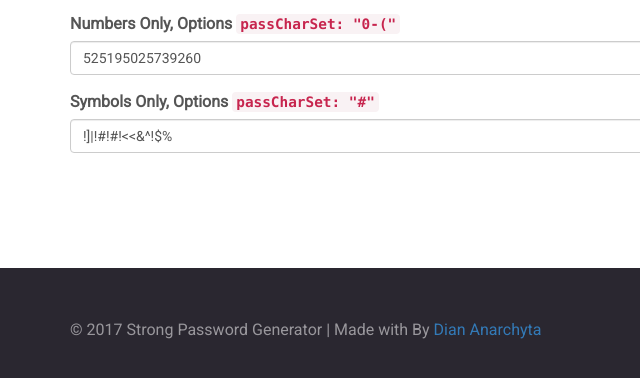
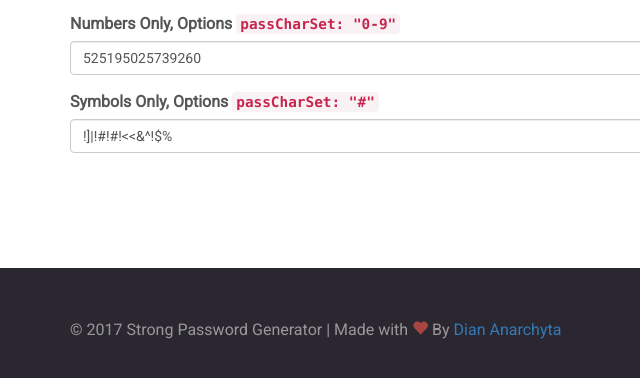
Before and after one commit to anarchyta/StrongPassword, a plain HTML site: page index.html in a window 1280 px wide. Shown: the part 1292-1670 px from the top of the page, 0-640 px from the left. Drawn offline with nearby package versions, Linux system fonts and the light colour scheme.

Commit message:
Update index.html

```diff
--- a/index.html
+++ b/index.html
@@ -1,9 +1,9 @@
 <!DOCTYPE html>
 <html lang="en">
   <head>
-    <meta charset="utf-8">
-    <meta http-equiv="X-UA-Compatible" content="IE=edge">
-    <meta name="viewport" content="width=device-width, initial-scale=1">
+    <meta content='text/html; charset=UTF-8' http-equiv='Content-Type'/>
+    <meta content='IE=edge' http-equiv='X-UA-Compatible'/>
+    <meta content='width=device-width, initial-scale=1, maximum-scale=1' name='viewport'/>
     <title>Strong Password Generator</title>
     <link href='assets/css/bootstrap.min.css' rel='stylesheet'/>
     <link href='assets/css/style.min.css' rel='stylesheet'/>
@@ -20,6 +20,7 @@
         <h1><span class="text-uppercase">Strong Password</span> <small>Generator</small></h1>
         <p>Generate strong, secure, random passwords online. Also, learn to define strong passwords.</p>
         <a class="btn btn-default" href="documentation.html">Documentation</a>
+        <a class="btn btn-default" href="https://codecanyon.net/item/strong-password-generator/19335738?ref=anarchyta" target="blank">Buy Now</a>
       </div>
     </header>
     <div class="page-content">
@@ -115,7 +116,7 @@
             </div>
           </div>
           <div class="form-group">
-            <label>Numbers Only, Options <code>passCharSet: "0-("</code></label>
+            <label>Numbers Only, Options <code>passCharSet: "0-9"</code></label>
             <div class="input-group" id="test4">
               <input type="text" class="form-control">
               <div class="input-group-btn">
@@ -137,7 +138,7 @@
     </div>
     <footer class="footer">
       <div class="container">
-        <p>&copy; 2017 Strong Password Generator | Made with <i class="fa fa-heart text-danger"></i> By <span class="author"></span></p>
+        <p>&copy; 2017 Strong Password Generator | Made with <i class="glyphicon glyphicon-heart text-danger"></i> By <span class="author"></span></p>
       </div>
     </footer>
     <!-- jQuery (necessary for Bootstrap's JavaScript plugins) -->
```
